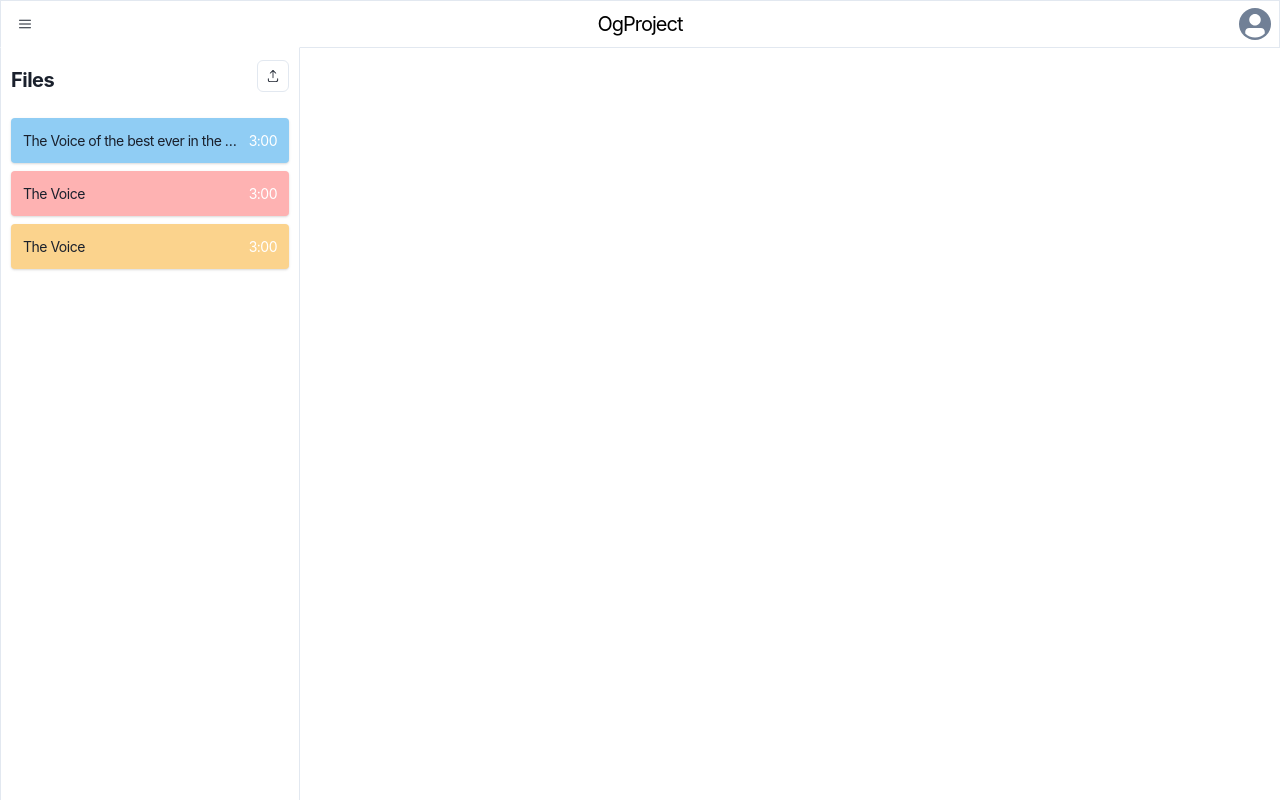
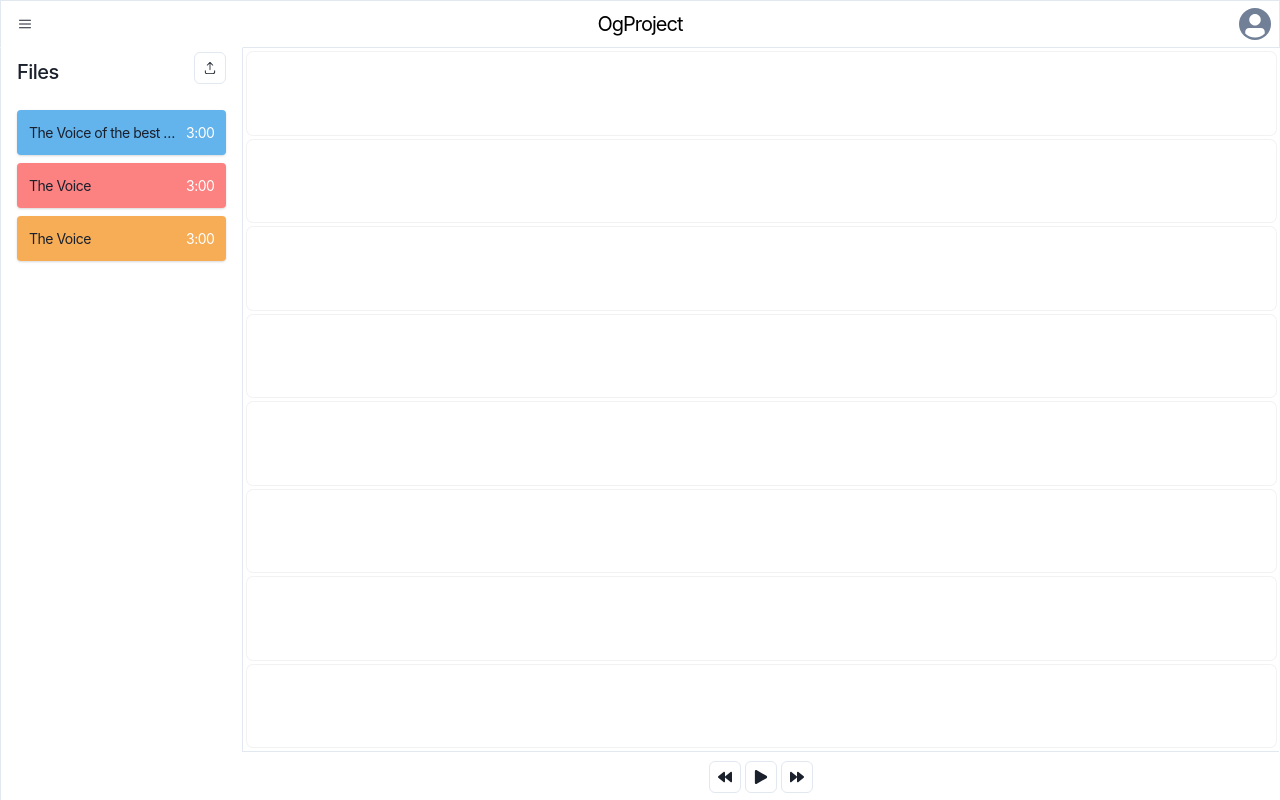
Before and after one commit to garvsl/blurrynoise, a React (Vite) app: page /project/1 in a window 1280 px wide. Built offline with nearby package versions, Linux system fonts and the light colour scheme.

Commit message:
basic outline

```diff
--- a/src/components/Project/File.tsx
+++ b/src/components/Project/File.tsx
@@ -9,7 +9,7 @@ import {
 
 export default function File({ title, length, color }: any) {
   return (
-    <Card bg={`${color}.200`} size={"sm"}>
+    <Card bg={`${color}.300`} size={"sm"}>
       <CardHeader>
         <Flex alignItems={"flex-end"}>
           <Text
--- a/src/components/Project/FileDrawer.tsx
+++ b/src/components/Project/FileDrawer.tsx
@@ -36,14 +36,9 @@ export default function FileDrawer() {
         top: "0",
       }}
     >
-      <Flex
-        direction="column"
-        gap={"8px"}
-        paddingX={"10px"}
-        paddingTop={"12px"}
-      >
+      <Flex direction="column" gap={"8px"} paddingX={"16px"} paddingTop={"4px"}>
         <Flex marginBottom={"18px"} alignItems={"flex-end"}>
-          <Heading letterSpacing={"-0.5px"} size={"md"}>
+          <Heading fontWeight={"medium"} letterSpacing={"-0.5px"} size={"md"}>
             Files
           </Heading>
           <Spacer />
--- /dev/null
+++ b/src/components/Project/Player.tsx
@@ -0,0 +1,42 @@
+import { Box, Flex, IconButton } from "@chakra-ui/react";
+import { FaBackward, FaForward, FaPlay } from "react-icons/fa";
+
+export default function Player() {
+  return (
+    <Flex
+      borderLeft={"none"}
+      borderRight={"none"}
+      borderBottom={"none"}
+      borderWidth={"1px"}
+      justifyContent={"center"}
+      marginTop={"auto"}
+      h={"110px"}
+      paddingX={"12px"}
+      zIndex={"99"}
+      bg={"white"}
+      ml={"-1px"}
+      w={"100%"}
+    >
+      <Flex h={"50px"} alignItems={"center"} gap={"4px"}>
+        <IconButton
+          variant={"outline"}
+          size={"sm"}
+          icon={<FaBackward />}
+          aria-label={""}
+        />
+        <IconButton
+          variant={"outline"}
+          size={"sm"}
+          icon={<FaPlay />}
+          aria-label={""}
+        />
+        <IconButton
+          variant={"outline"}
+          size={"sm"}
+          icon={<FaForward />}
+          aria-label={""}
+        />
+      </Flex>
+    </Flex>
+  );
+}
--- /dev/null
+++ b/src/components/Project/SongScreen.tsx
@@ -0,0 +1,38 @@
+import { Card, Flex, Grid, GridItem } from "@chakra-ui/react";
+
+const Song = () => {
+  return (
+    <GridItem>
+      <Card
+        // bg={"gray.100"}
+        shadow={"xs"}
+        // variant={""}
+        padding={"16px"}
+        h={"100%"}
+        size={"md"}
+        w={"100%"}
+      ></Card>
+    </GridItem>
+  );
+};
+
+export default function SongScreen() {
+  return (
+    <Grid
+      h={"100%"}
+      templateRows="repeat(8, 3fr)"
+      padding={"4px"}
+      flexDirection={"column"}
+      gap={"5px"}
+    >
+      <Song />
+      <Song />
+      <Song />
+      <Song />
+      <Song />
+      <Song />
+      <Song />
+      <Song />
+    </Grid>
+  );
+}
--- a/src/routes/Project.tsx
+++ b/src/routes/Project.tsx
@@ -1,10 +1,21 @@
-import { Box, Collapse, Flex, Slide, SlideFade, Text } from "@chakra-ui/react";
+import {
+  Box,
+  Card,
+  CardBody,
+  Collapse,
+  Flex,
+  Slide,
+  SlideFade,
+  Text,
+} from "@chakra-ui/react";
 import { useEffect, useState } from "react";
 import { useParams } from "react-router-dom";
 import Header from "../components/Header/Header";
 import { useProject } from "../hooks/ProjectProvider";
 import { motion } from "framer-motion";
 import FileDrawer from "../components/Project/FileDrawer";
+import Player from "../components/Project/Player";
+import SongScreen from "../components/Project/SongScreen";
 
 function Project() {
   const { id } = useParams();
@@ -24,7 +35,10 @@ function Project() {
           <Header name={project[0]?.name} />
           <Flex>
             <FileDrawer />
-            {/* <Text color={"black"}>Welcome</Text> */}
+            <Flex flexDirection={"column"} h="100vh" w={"100vw"}>
+              <SongScreen />
+              <Player />
+            </Flex>
           </Flex>
         </Flex>
       )}
```
